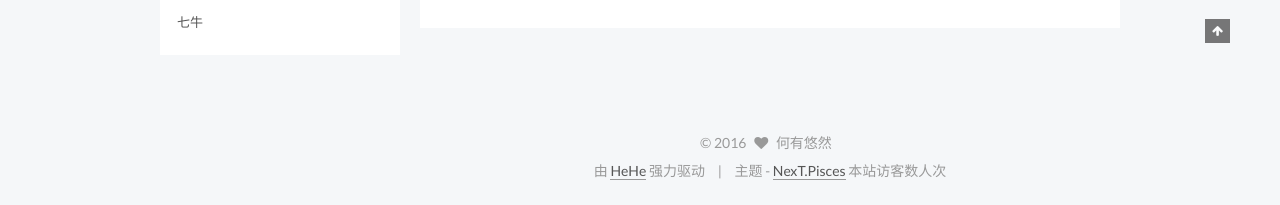
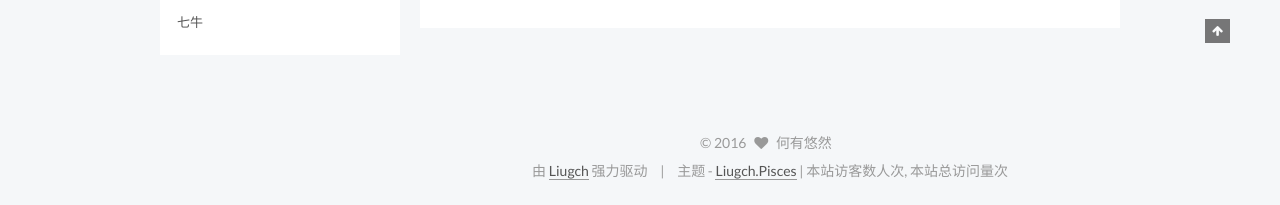
Before and after one commit to liugch/liugch.github.io, a plain HTML site: page index.html in a window 1280 px wide. Shown: the part 857-1062 px from the top of the page. Drawn offline with Linux system fonts and the light colour scheme; some packages are replaced by stand-ins of ours; a script that the page names is missing.

Commit message:
Site updated: 2016-10-26 00:58:09

```diff
--- a/css/main.css
+++ b/css/main.css
@@ -1591,7 +1591,7 @@ pre .javascript .function {
   width: 4px;
   height: 4px;
   border-radius: 50%;
-  background: #36980f;
+  background: #ffe24d;
 }
 .links-of-author-item {
   text-align: center;
--- a/index.html
+++ b/index.html
@@ -850,17 +850,20 @@
 </div>
 
 <div class="powered-by">
-  由 <a class="theme-link" href="http://hexo.io" target="_blank">HeHe</a> 强力驱动
+  由 <a class="theme-link" href="http://hexo.io" target="_blank">Liugch</a> 强力驱动
 </div>
 
 <div class="theme-info">
   主题 -
   <a class="theme-link" href="https://github.com/iissnan/hexo-theme-next" target="_blank">
-    NexT.Pisces
+    Liugch.Pisces
   </a>
 </div>
 <span id="busuanzi_container_site_uv">
-  本站访客数<span id="busuanzi_value_site_uv"></span>人次
+   | 本站访客数<span id="busuanzi_value_site_uv"></span>人次,
+</span>
+<span id="busuanzi_container_site_pv">
+    本站总访问量<span id="busuanzi_value_site_pv"></span>次
 </span>
 
 
```
Also changed, not shown: 2016/09/24/index/index.html (+6 -3 lines), 2016/09/25/hexo/index.html (+6 -3 lines), archives/2016/09/index.html (+6 -3 lines), archives/2016/index.html (+6 -3 lines), archives/index.html (+6 -3 lines), categories/Oracle/index.html (+6 -3 lines), categories/hexo/index.html (+6 -3 lines), categories/index.html (+6 -3 lines), guestbook/index.html (+6 -3 lines), mylove/index.html (+6 -3 lines), photos/index.html (+6 -3 lines), tags/Oracle/index.html (+6 -3 lines), tags/github/index.html (+6 -3 lines), tags/hexo/index.html (+6 -3 lines), 1 more files.
